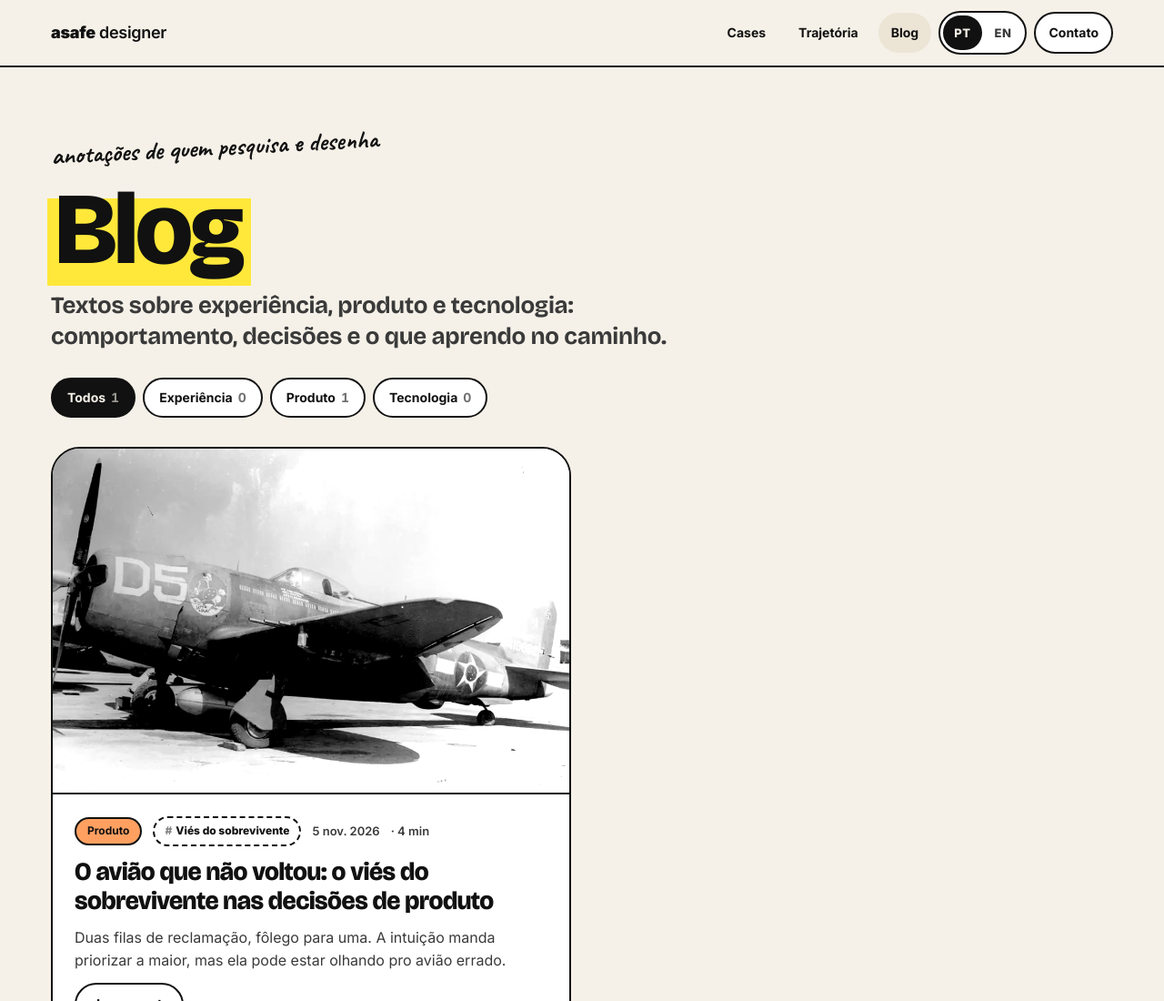
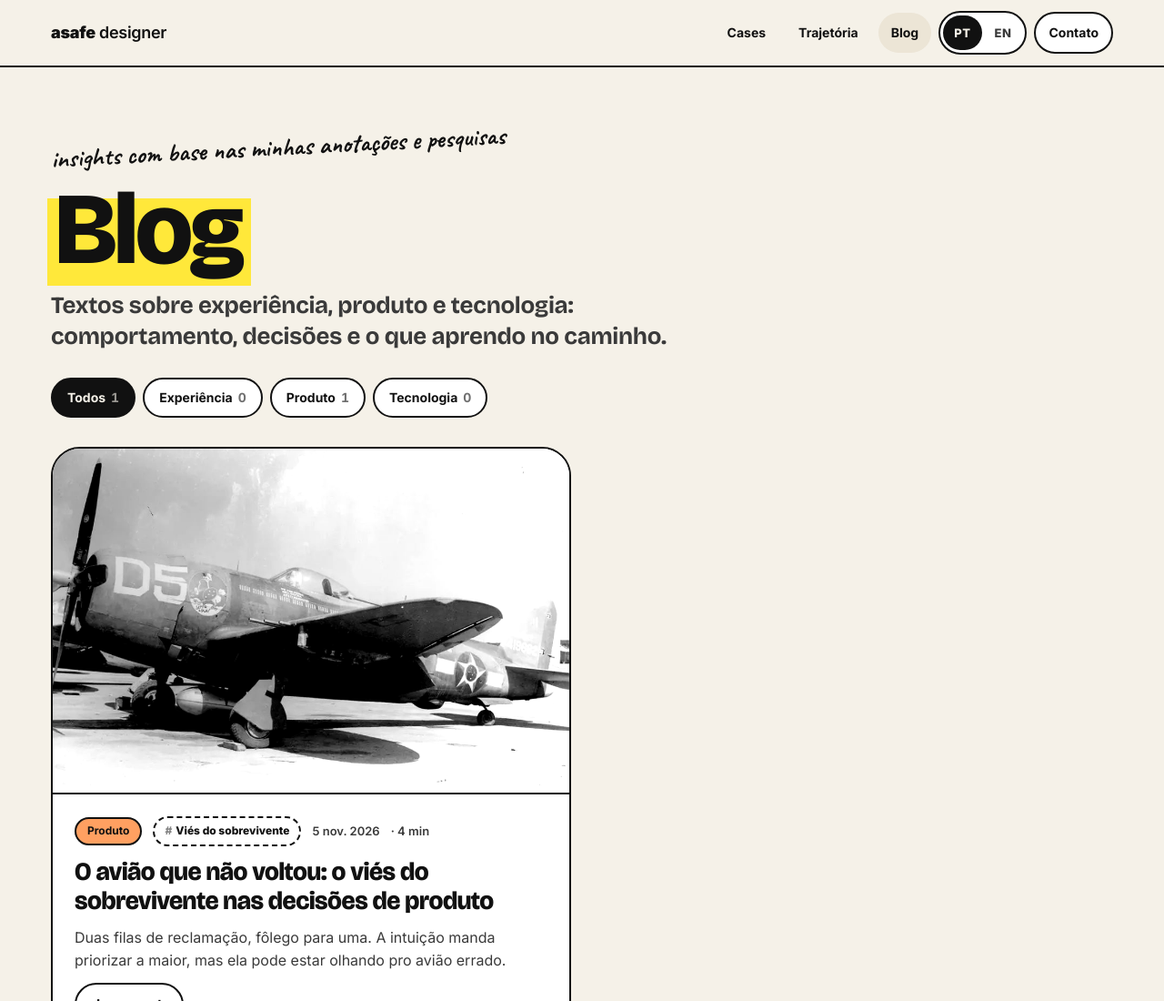
Before and after one commit to asafedesigner/portfolio, a plain HTML site: page blog/index.html in a window 1280 px wide. Shown: the top 1100 px of the page at 91% size. Drawn offline with nearby package versions, Linux system fonts and the light colour scheme.

Commit message:
Troca a anotação do topo do blog
Co-Authored-By: Claude Opus 5.5 <noreply@anthropic.com>
Claude-Session: https://claude.ai/code/session_01JQdUEyQkSC2buQ4x9B3tR5

```diff
--- a/blog/index.html
+++ b/blog/index.html
@@ -587,7 +587,7 @@ section[id], .view{scroll-margin-top:80px}
 <main>
   <section class="blog-hero">
     <div class="wrap">
-      <span class="hand">anotações de quem pesquisa e desenha</span>
+      <span class="hand">insights com base nas minhas anotações e pesquisas</span>
       <h1><span class="mark">Blog</span></h1>
       <p class="lede">Textos sobre experiência, produto e tecnologia: comportamento, decisões e o que aprendo no caminho.</p>
       <div class="filters" role="group" aria-label="Filtrar por categoria"><button type="button" data-filter="todos" aria-pressed="true">Todos<span class="n">1</span></button><button type="button" data-filter="experiencia" aria-pressed="false">Experiência<span class="n">0</span></button><button type="button" data-filter="produto" aria-pressed="false">Produto<span class="n">1</span></button><button type="button" data-filter="tecnologia" aria-pressed="false">Tecnologia<span class="n">0</span></button></div>
```
